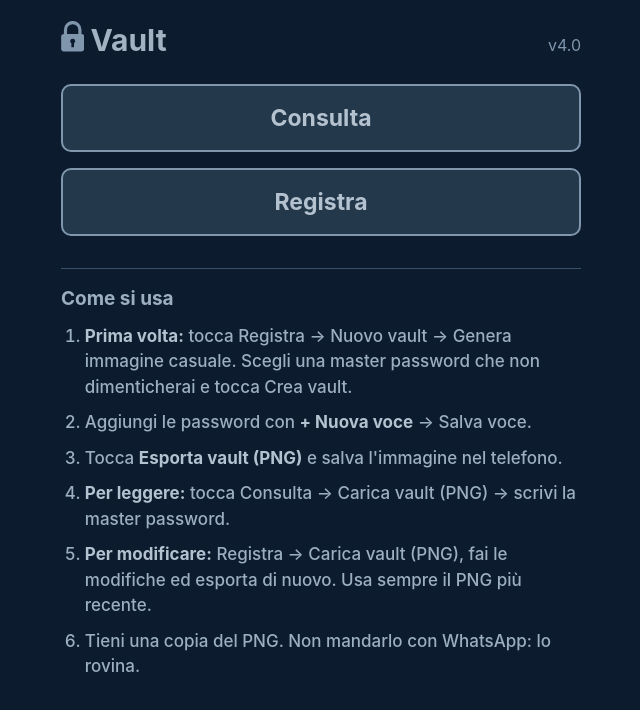
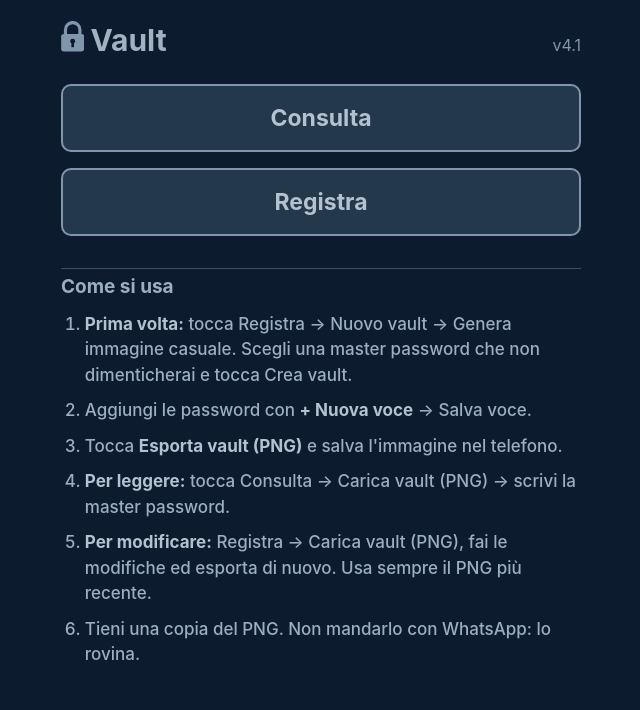
Before and after one commit to Forrom58/vault, a plain HTML site: page index.html in a window 1280 px wide. Shown: the whole page, without its empty margins (319-959 px from the left). Drawn offline with Linux system fonts and the light colour scheme.

Commit message:
Add files via upload

```diff
--- a/index.html
+++ b/index.html
@@ -24,14 +24,14 @@
     padding:calc(20px + env(safe-area-inset-top,0px)) calc(16px + env(safe-area-inset-right,0px)) calc(24px + env(safe-area-inset-bottom,0px)) calc(16px + env(safe-area-inset-left,0px));}
   .wrap{max-width:520px;margin:0 auto;display:flex;flex-direction:column;height:100%;}
   html,body{height:100%;}
-  body{overflow:hidden;}
+  body{overflow:hidden;overscroll-behavior:none;}
   .fixed{flex-shrink:0;}
   .title{display:flex;align-items:baseline;justify-content:space-between;gap:12px;margin-bottom:28px;}
   h1{font-size:1.5rem;margin:0;display:flex;align-items:baseline;gap:6px;line-height:1;}
   /* lucchetto, scritta e versione poggiano sulla stessa base */
   h1 svg{width:1.17rem;height:1.53rem;flex-shrink:0;position:relative;top:1px;}
   /* Guida: un po' più piccola e più nitida (colore meno velato, peso 500) */
-  .guide{flex:1 1 auto;min-height:0;overflow-y:auto;-webkit-overflow-scrolling:touch;margin-top:16px;padding-top:16px;border-top:1px solid #3a5068;color:#9cafc2;font-size:.85rem;font-weight:500;line-height:1.5;-webkit-font-smoothing:antialiased;}
+  .guide{flex:1 1 auto;min-height:0;overflow-y:auto;-webkit-overflow-scrolling:touch;margin-top:16px;padding-top:4px;border-top:1px solid #3a5068;color:#9cafc2;font-size:.85rem;font-weight:500;line-height:1.5;-webkit-font-smoothing:antialiased;}
   .guide h2{font-size:.95rem;margin:0 0 10px;color:#9cafc2;}
   .guide ol{margin:0;padding-left:1.4em;}
   .guide li{margin-bottom:10px;}
--- a/sw-register.js
+++ b/sw-register.js
@@ -1,6 +1,6 @@
 // ---------- Versione dell'app ----------
 // A ogni aggiornamento cambiare QUI il numero E la riga VERSION in sw.js (stesso numero).
-var APP_VERSION = '4.0';
+var APP_VERSION = '4.1';
 document.querySelectorAll('.ver').forEach(function(el){
   el.textContent = 'v' + APP_VERSION;
   el.setAttribute('aria-label', 'versione ' + APP_VERSION);
--- a/sw.js
+++ b/sw.js
@@ -1,7 +1,7 @@
 // Service worker di Vault: tiene in cache i file dell'app per il funzionamento offline.
 // A ogni nuova versione dei file, aumentare VERSION qui e APP_VERSION in sw-register.js:
 // i telefoni scaricheranno i file nuovi e cancelleranno quelli vecchi.
-const VERSION = 'vault-v4.0'; // stesso numero di APP_VERSION in sw-register.js
+const VERSION = 'vault-v4.1'; // stesso numero di APP_VERSION in sw-register.js
 const FILES = [
   './', 'index.html', 'editor.html', 'editor.js', 'viewer.html', 'viewer.js',
   'vault-crypto.js', 'sw-register.js', 'manifest.json',
```
Also changed, not shown: editor.html (+1 -1 lines), viewer.html (+1 -1 lines).
